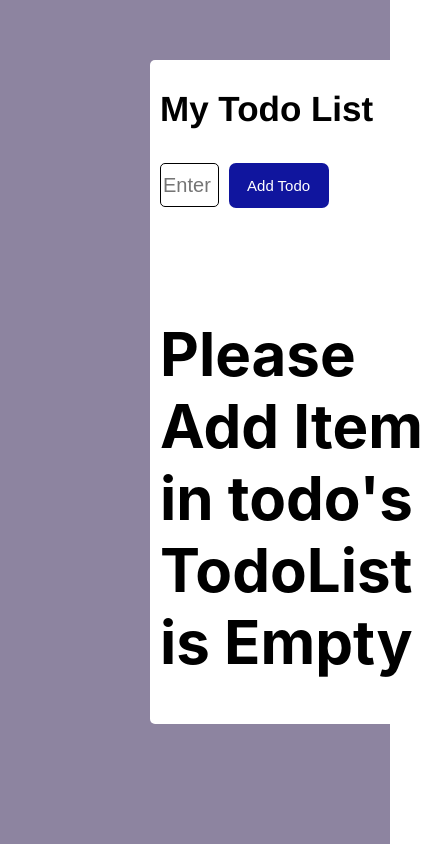
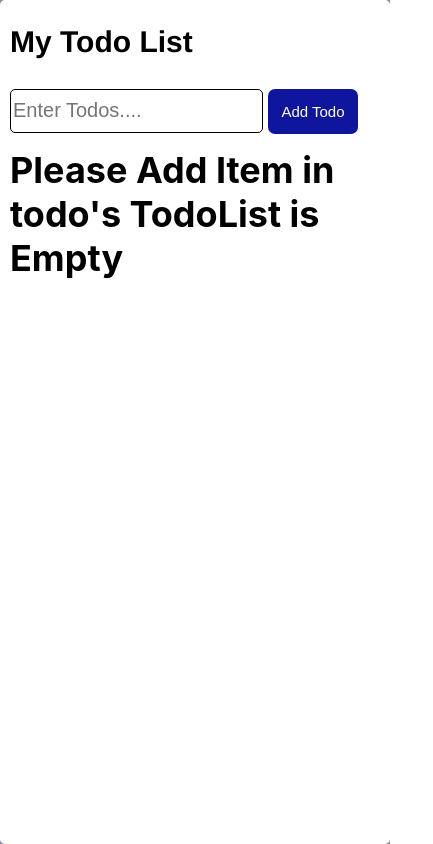
Before and after one commit to pandyjii/Redux-Todo, a React (Create React App) app: page / in a window 390 px wide. Shown: the whole page, 433 px wide, since content can reach past the window. Built offline with nearby package versions, Linux system fonts and the light colour scheme.

Commit message:
new change

```diff
--- a/src/Component/Todo.css
+++ b/src/Component/Todo.css
@@ -94,8 +94,7 @@ height: 60vh;
 .Addtodo-container{
     display: flex;
 
-    /* justify-content: center;
-    align-items: center; */
+
     margin-top: -20px;
     margin-left: 10px;
     margin-bottom: 10px;
@@ -108,8 +107,7 @@ height: 60vh;
     .Addtodo{
         width: 100%;
         display: flex;
-        /* justify-content: center;
-        align-items: center; */
+
 
 
     }
@@ -180,3 +178,139 @@ height: 60vh;
         font-size: 35px;
         font-family: 'Franklin Gothic Medium', 'Arial Narrow', Arial, sans-serif;
     }
+
+    @media (max-width:500px) {
+        .conatiner{
+
+            background-color: #ffffff;
+
+            position: relative;
+            top: 0px;
+            width: 100%;
+            height: max-content;
+            border-radius: 5px;
+
+           left: -150px;
+            display: flex;
+            flex-direction: column;
+            height: 100%;
+
+
+        }
+
+        input[type="text"]{
+
+            width: 65%;
+            height: 40px;
+            border-radius: 5px;
+
+            font-size: 20px;
+
+            margin-top: 25px;
+            border: 1px solid black;
+
+        }
+
+
+        .todos{
+            position: relative;
+           width: 82%;
+           height: 45px;
+            display: flex;
+
+            align-items: center;
+            border-radius: 5px;
+           margin-top: 3px;
+           margin-bottom: 7px;
+
+            border: 1px solid black;
+        }
+
+        .Addtodo-container{
+            display: flex;
+
+
+            margin-top: -20px;
+            margin-left: 10px;
+            margin-bottom: 10px;
+
+
+
+
+            }
+
+            .todo-item{
+                width: 100%;
+               font-size: 18px;
+               margin-left: -35px;
+            }
+
+            .submit{
+                height: 45px;
+                border-radius: 7px;
+                width: 90px;
+                margin-left: 5px;
+                background-color:#10159e ;
+                border: none;
+                margin-top: 25px;
+                color: #ffffff;
+                font-size: 15px;
+            }
+
+            .update{
+                height: 40px;
+                border-radius: 7px;
+                width: 90px;
+                margin-left: 5px;
+                background-color:#10159e ;
+                color: #ffffff;
+                font-size: 15px;
+                border: none;
+                margin-top: 25px;
+            }
+
+
+.edit{
+    height: 30px;
+    padding: 5px;
+    width: 50px;
+    margin-right: 8px;
+    border-radius: 3px;
+    border: none;
+    background-color: rgba(255, 255, 0, 0.954);
+    font-size: 19px;
+
+}
+
+.delete{
+    height: 30px;
+    padding: 5px;
+    width: 50px;
+    margin-right: 5px;
+    border-radius: 5px;
+    border: none;
+    background-color: rgba(255, 0, 0, 0.934);
+    font-size: 19px;
+
+}
+
+h2{
+    margin-left: 10px;
+
+    font-size: 30px;
+    font-family: 'Franklin Gothic Medium', 'Arial Narrow', Arial, sans-serif;
+}
+
+.heading{
+    display: flex;
+    justify-content: center;
+    align-items: center;
+    flex-wrap: wrap;
+    font-size: 18px;
+    margin-top: -20px;
+}
+
+
+
+
+    }
```
Also changed, not shown: src/App.css (line endings or trailing spaces).
